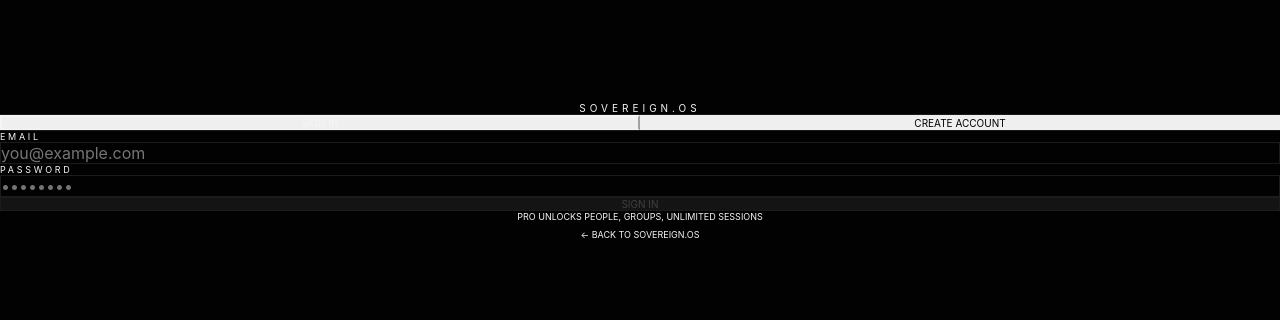
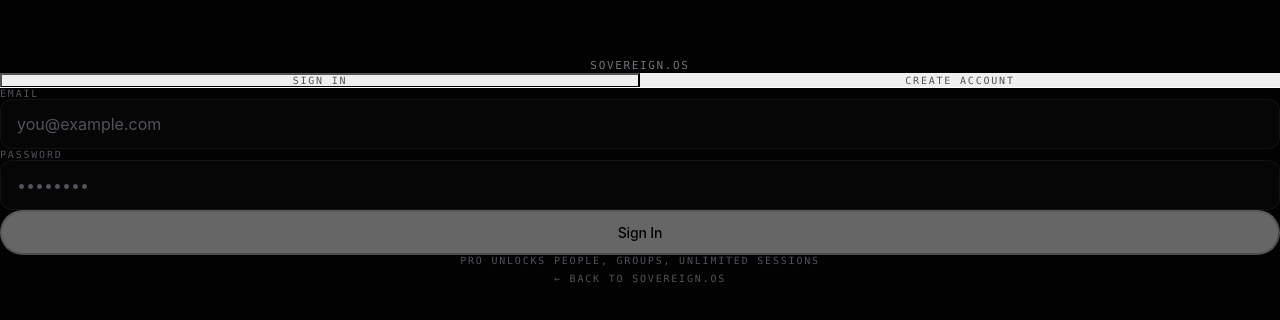
Before and after one commit to defragapp/SOVV, a Next.js app in the folder apps/web/: page /app/login in a window 1280 px wide. Shown: the part 228-548 px from the top of the page. Built offline with nearby package versions, Linux system fonts and the light colour scheme; no server answers.

Commit message:
feat: complete visual polish and workspace rendering alignments

```diff
--- a/apps/web/app/globals.css
+++ b/apps/web/app/globals.css
@@ -33,7 +33,7 @@ html, body {
   -moz-osx-font-smoothing: grayscale;
   text-rendering: optimizeLegibility;
   font-family: "Inter", "SF Pro Display", -apple-system, BlinkMacSystemFont, "Segoe UI", Roboto, sans-serif;
-  oversoverscroll-behavior-y: none;
+  overscroll-behavior-y: none;
 }
 
 a { color: inherit; text-decoration: none; }
--- a/apps/web/components/workspace/LoginScreen.tsx
+++ b/apps/web/components/workspace/LoginScreen.tsx
@@ -114,8 +114,7 @@ export default function LoginScreen() {
 
   return (
     <div
-      className="flex min-h-screen w-full items-center justify-center bg-black text-[#F6F5F3] selection:bg-white/20"
-      style={{ fontFamily: "Inter, system-ui, -apple-system, 'Segoe UI', Roboto, sans-serif" }}
+      className="flex min-h-[100dvh] w-full items-center justify-center bg-background text-foreground safe-bottom"
     >
       <div
         className="pointer-events-none fixed inset-0 z-0"
@@ -136,22 +135,22 @@ export default function LoginScreen() {
           transition={{ delay: 0.2, duration: 0.8 }}
           className="mb-12 text-center"
         >
-          <p className="font-mono text-[10px] uppercase tracking-[0.4em] text-white/20 mb-3">
+          <p className="text-label tracking-widest text-foreground-disabled mb-3">
             Sovereign.os
           </p>
-          <div className="h-px w-full bg-[#F6F5F3]/10" />
+          <div className="h-px w-full bg-border" />
         </motion.div>
 
-        <div className="mb-8 flex border-b border-[#F6F5F3]/10">
+        <div className="mb-8 flex border-b border-border">
           {(["login", "register"] as LoginMode[]).map((m) => (
             <button
               key={m}
               type="button"
               onClick={() => { setMode(m); setError(""); setTurnstileToken("") }}
-              className={`flex-1 border-b pb-3 font-mono text-[10px] uppercase tracking-widest transition-colors duration-200 ${
+              className={`flex-1 border-b pb-3 text-micro transition-colors duration-200 ${
                 mode === m
-                  ? "border-[#F6F5F3] text-[#F6F5F3]"
-                  : "border-transparent text-white/25 hover:text-white/50"
+                  ? "border-foreground text-foreground"
+                  : "border-transparent text-foreground-disabled hover:text-white"
               }`}
             >
               {m === "login" ? "Sign In" : "Create Account"}
@@ -161,7 +160,7 @@ export default function LoginScreen() {
 
         <form onSubmit={handleSubmit} className="flex flex-col gap-5">
           <div>
-            <label className="mb-1.5 block font-mono text-[9px] uppercase tracking-[0.3em] text-white/25">
+            <label className="mb-1.5 block text-micro text-foreground-disabled">
               Email
             </label>
             <input
@@ -170,13 +169,13 @@ export default function LoginScreen() {
               onChange={(e) => setEmail(e.target.value)}
               required
               autoComplete="email"
-              className="w-full border border-[#F6F5F3]/10 bg-transparent px-4 py-3 text-sm font-light text-[#F6F5F3] placeholder-white/15 focus:border-[#F6F5F3]/30 focus:outline-none transition-colors duration-200"
+              className="sovv-input w-full"
               placeholder="you@example.com"
             />
           </div>
 
           <div>
-            <label className="mb-1.5 block font-mono text-[9px] uppercase tracking-[0.3em] text-white/25">
+            <label className="mb-1.5 block text-micro text-foreground-disabled">
               Password
             </label>
             <input
@@ -186,20 +185,20 @@ export default function LoginScreen() {
               required
               minLength={8}
               autoComplete={mode === "login" ? "current-password" : "new-password"}
-              className="w-full border border-[#F6F5F3]/10 bg-transparent px-4 py-3 text-sm font-light text-[#F6F5F3] placeholder-white/15 focus:border-[#F6F5F3]/30 focus:outline-none transition-colors duration-200"
+              className="sovv-input w-full"
               placeholder="••••••••"
             />
           </div>
 
           {mode === "register" && (
             <div className="space-y-2">
-              <label className="block font-mono text-[9px] uppercase tracking-[0.3em] text-white/25">
+              <label className="block text-micro text-foreground-disabled">
                 Bot verification
               </label>
               {turnstileSiteKey ? (
                 <div ref={turnstileRef} className="min-h-[65px]" />
               ) : (
-                <p className="text-sm leading-6 text-white/30">
+                <p className="text-caption text-foreground-disabled">
                   Turnstile is not configured yet. Add a public site key before opening registration.
                 </p>
               )}
@@ -212,7 +211,7 @@ export default function LoginScreen() {
                 initial={{ opacity: 0, y: -4 }}
                 animate={{ opacity: 1, y: 0 }}
                 exit={{ opacity: 0 }}
-                className="font-mono text-[9px] uppercase tracking-widest text-red-400/70"
+                className="text-micro text-red-400/70 mt-2"
               >
                 {error}
               </motion.p>
@@ -222,9 +221,9 @@ export default function LoginScreen() {
           <motion.button
             type="submit"
             disabled={loading || !email || !password || (mode === "register" && (!turnstileSiteKey || !turnstileToken))}
-            whileHover={{ backgroundColor: "rgba(246,245,243,0.08)" }}
+            whileHover={{ scale: 1.02 }}
             whileTap={{ scale: 0.98 }}
-            className="mt-2 border border-[#F6F5F3]/20 px-4 py-3.5 font-mono text-[10px] uppercase tracking-widest text-[#F6F5F3] transition-colors duration-200 disabled:opacity-25 disabled:cursor-not-allowed"
+            className="mt-4 btn-primary w-full py-3.5 tracking-widest disabled:opacity-25 disabled:cursor-not-allowed"
           >
             {loading ? (
               <span className="flex items-center justify-center gap-2">
@@ -243,7 +242,7 @@ export default function LoginScreen() {
           initial={{ opacity: 0 }}
           animate={{ opacity: 1 }}
           transition={{ delay: 0.6, duration: 0.8 }}
-          className="mt-10 text-center font-mono text-[9px] uppercase tracking-widest text-white/15"
+          className="mt-10 text-center text-micro text-foreground-disabled opacity-40"
         >
           {mode === "register"
             ? "Free tier · 5 sessions/day · self only"
@@ -253,7 +252,7 @@ export default function LoginScreen() {
         <div className="mt-6 text-center">
           <a
             href="/"
-            className="font-mono text-[9px] uppercase tracking-widest text-white/15 hover:text-white/35 transition-colors duration-200"
+            className="text-micro text-foreground-disabled hover:text-white transition-colors duration-200"
           >
             ← Back to Sovereign.os
           </a>
```
